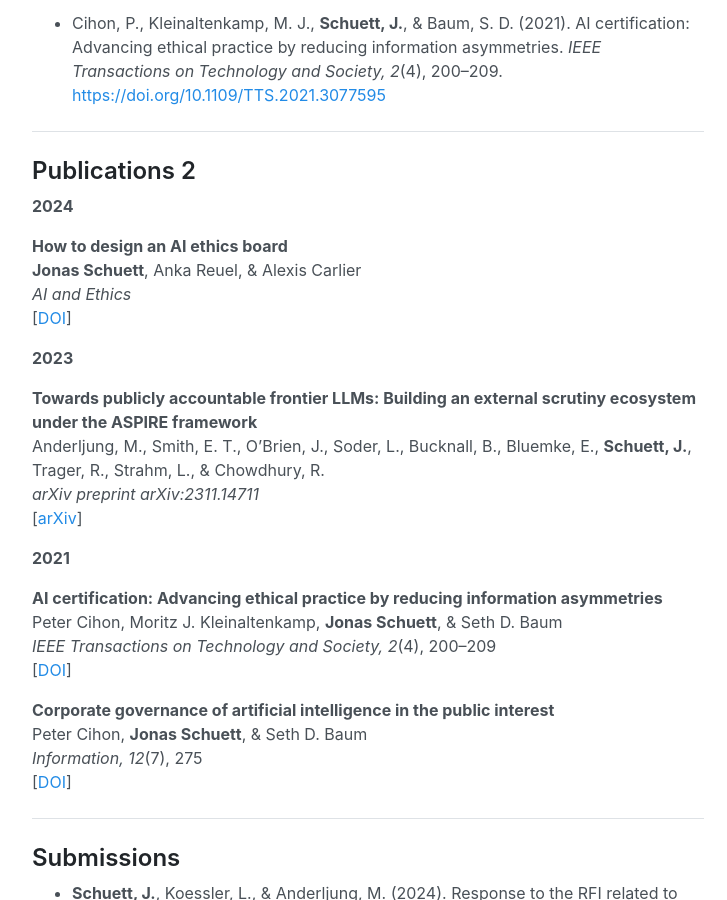
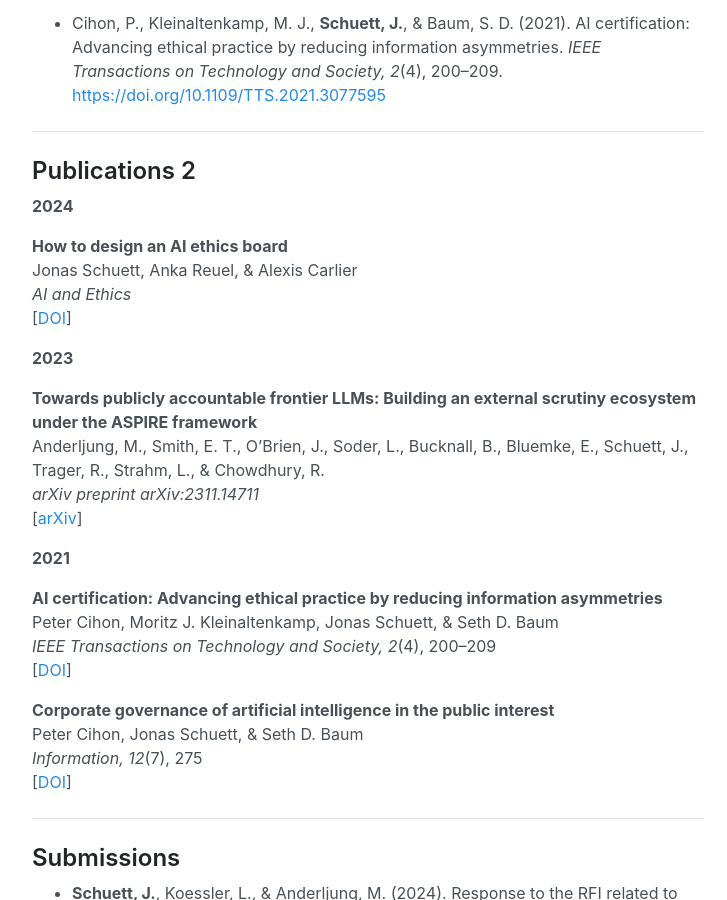
Before and after one commit to jonasschuett/jonasschuett.github.io, a Jekyll site: the page built from _posts/2020-04-04-introduction.md, in a window 1280 px wide and 900 px high, scrolled down 7618 px. Shown: the whole window, without its empty margins (272-999 px from the left). Built offline with Jekyll 4.4.1, drawn with Linux system fonts in a browser that asks for light colours; nearby versions of some CDN libraries.

```diff
--- a/_posts/2020-04-04-introduction.md
+++ b/_posts/2020-04-04-introduction.md
@@ -156,26 +156,26 @@ Previous research projects:
 **2024**
 
 **How to design an AI ethics board** <br>
-**Jonas Schuett**, Anka Reuel, & Alexis Carlier <br>
+Jonas Schuett, Anka Reuel, & Alexis Carlier <br>
 *AI and Ethics* <br>
 [[DOI](https://doi.org/10.1007/s43681-023-00409-y)]
 
 **2023**
 
 **Towards publicly accountable frontier LLMs: Building an external scrutiny ecosystem under the ASPIRE framework** <br>
-Anderljung, M., Smith, E. T., O’Brien, J., Soder, L., Bucknall, B., Bluemke, E., **Schuett, J.**, Trager, R., Strahm, L., & Chowdhury, R. <br>
+Anderljung, M., Smith, E. T., O’Brien, J., Soder, L., Bucknall, B., Bluemke, E., Schuett, J., Trager, R., Strahm, L., & Chowdhury, R. <br>
 *arXiv preprint arXiv:2311.14711* <br>
 [[arXiv](https://arxiv.org/abs/2311.14711)]
 
 **2021**
 
 **AI certification: Advancing ethical practice by reducing information asymmetries** <br>
-Peter Cihon, Moritz J. Kleinaltenkamp, **Jonas Schuett**, & Seth D. Baum <br>
+Peter Cihon, Moritz J. Kleinaltenkamp, Jonas Schuett, & Seth D. Baum <br>
 *IEEE Transactions on Technology and Society, 2*(4), 200–209 <br>
 [[DOI](https://doi.org/10.1109/TTS.2021.3077595)]
 
 **Corporate governance of artificial intelligence in the public interest** <br>
-Peter Cihon, **Jonas Schuett**, & Seth D. Baum <br>
+Peter Cihon, Jonas Schuett, & Seth D. Baum <br>
 *Information, 12*(7), 275 <br>
 [[DOI](https://doi.org/10.3390/info12070275)]
 
```
